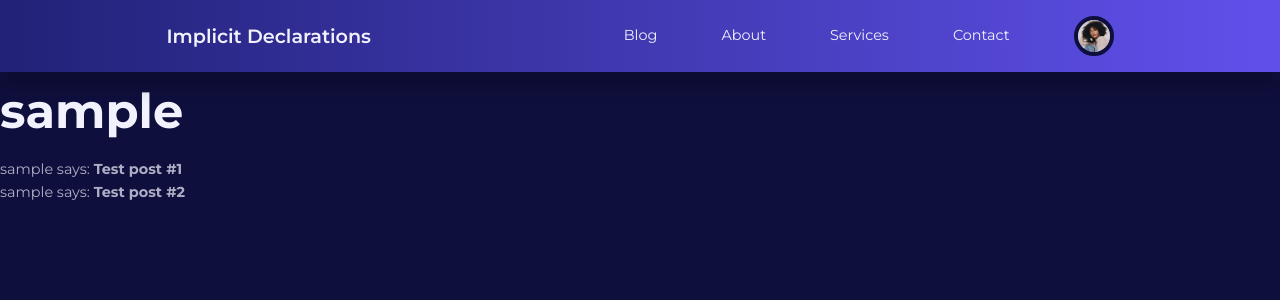
After one commit to terryyufei/echoes, a Flask app: a page that uses app/templates/base.html in a window 1280 px wide. The commit adds this page. Shown: the top 300 px of the page. Run offline with Flask 3, Linux system fonts and the light colour scheme; the visitor is signed in with stand-in values (Sample User, id 1); data comes from the database, SQL or seed files in the repository; both versions use the stored data as it was after the commit; some libraries are stand-ins or nearby versions.

Commit message:
created a profile page

```diff
--- a/app/__init__.py
+++ b/app/__init__.py
@@ -18,4 +18,6 @@ migrate = Migrate(app, db)
 login = LoginManager(app)
 login.login_view = 'signin'
 
+
+
 from app import routes, models
--- a/app/routes.py
+++ b/app/routes.py
@@ -102,6 +102,16 @@ def signup():
         return redirect(url_for('signin'))
     return render_template('signup.html', title='Sign Up', form=form)
 
+@app.route('/user/<username>')
+@login_required
+def profile(username):
+    user = User.query.filter_by(username=username).first_or_404()
+    posts = [
+        {'author': user, 'body': 'Test post #1'},
+        {'author': user, 'body': 'Test post #2'}
+    ]
+    return render_template('profile.html', user=user, posts=posts)
+
 
 if __name__ == '__main__':
     app.run(debug=True)
--- a/app/static/styles/styles.css
+++ b/app/static/styles/styles.css
@@ -773,3 +773,8 @@ input, textarea, select {
         display: none;
      }
 }
+
+.profile__container {
+    /* margin-top: 6rem; */
+    padding: 2rem;
+}
--- a/app/templates/base.html
+++ b/app/templates/base.html
@@ -24,6 +24,7 @@
         rel="stylesheet">
 </head>
 <body>
+{% block navbar %}
     <nav>
         <div class="container nav__container">
             <a href="/index" class="nav__logo">Implicit Declarations</a>
@@ -44,7 +45,7 @@
                         <img src="/static/images/avatar1.jpg" alt="profile pic">
                     </div>
                     <ul>
-                        <li><a href="dashboard.html">Dashboard</a></li>
+                        <li><a href="{{ url_for('profile', username=current_user.username) }}">Profile</a></li>
                         <li><a href="{{ url_for('logout') }}">Logout</a></li>
                           {% endif %}
                     </ul>
@@ -54,7 +55,9 @@
             <button id="close__nav-btn"><i class="uil uil-multiply"></i></button>
         </div>
     </nav>
+{% endblock %}
     <!-- ************************End of Navigation bar**************************** -->
+{% block content %}
     {% with messages = get_flashed_messages() %}
         {% if messages %}
         <ul>
@@ -65,8 +68,10 @@
         {% endif %}
         {% endwith %}
 
-{% block content %}
+
 {% endblock %}
+
+{% block footer %}
 
       <footer>
         <div class="footer__socials">
@@ -129,6 +134,7 @@
             <small>Copyright &copy; 2023 Sophia Terry</small>
         </div>
     </footer>
+{% endblock %}
 
 
     <script src="{{ url_for('static', filename='scripts/main.js') }}"></script>
--- /dev/null
+++ b/app/templates/profile.html
@@ -0,0 +1,18 @@
+{% extends "base.html" %}
+
+
+{% block content %}
+<div class="container profile__container"></div>
+   <h1> {{ user.username }}</h1>
+    <hr>
+    {% for post in posts %}
+    <p>
+    {{ post.author.username }} says: <b>{{ post.body }}</b>
+    </p>
+    {% endfor %}
+{% endblock %}
+
+
+{% block footer %}
+    <!-- Leave this block empty to omit the footer -->
+{% endblock %}
```
Also changed, not shown: app.db, config.py (line endings or trailing spaces).
